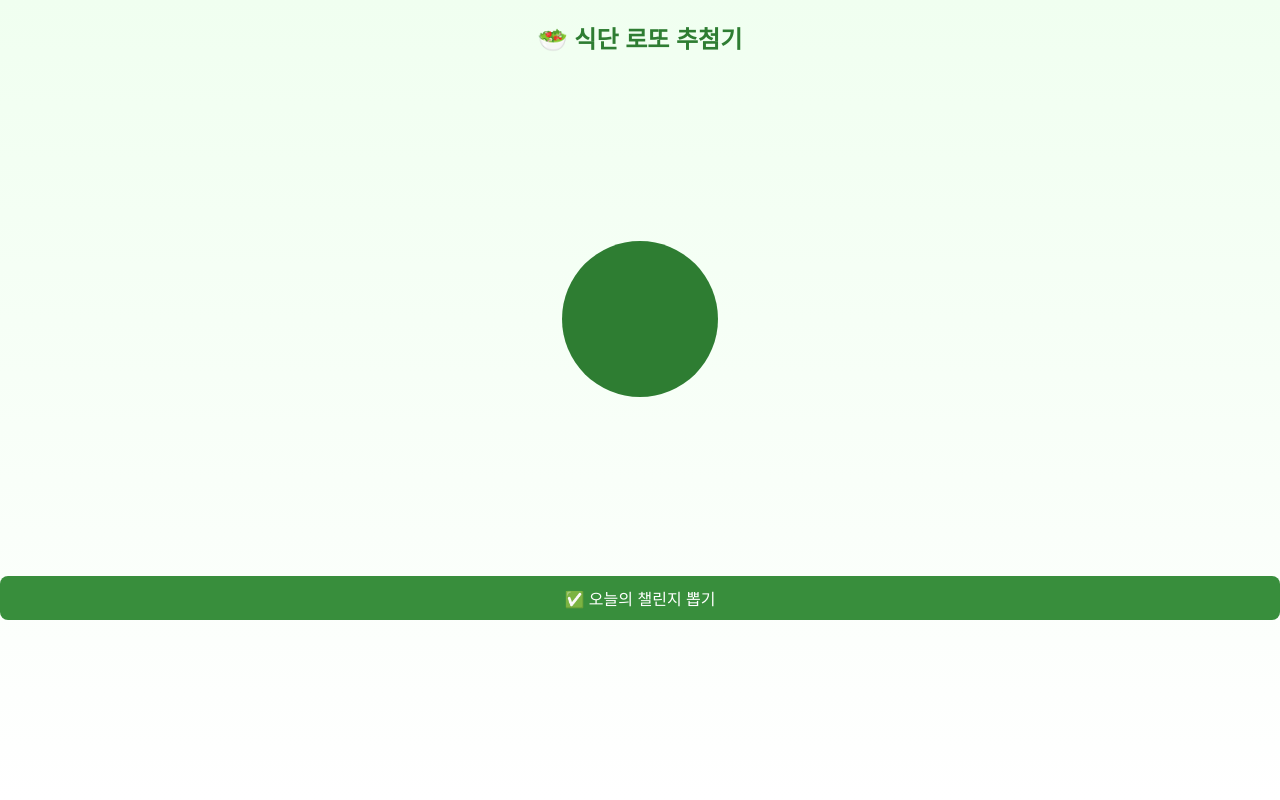
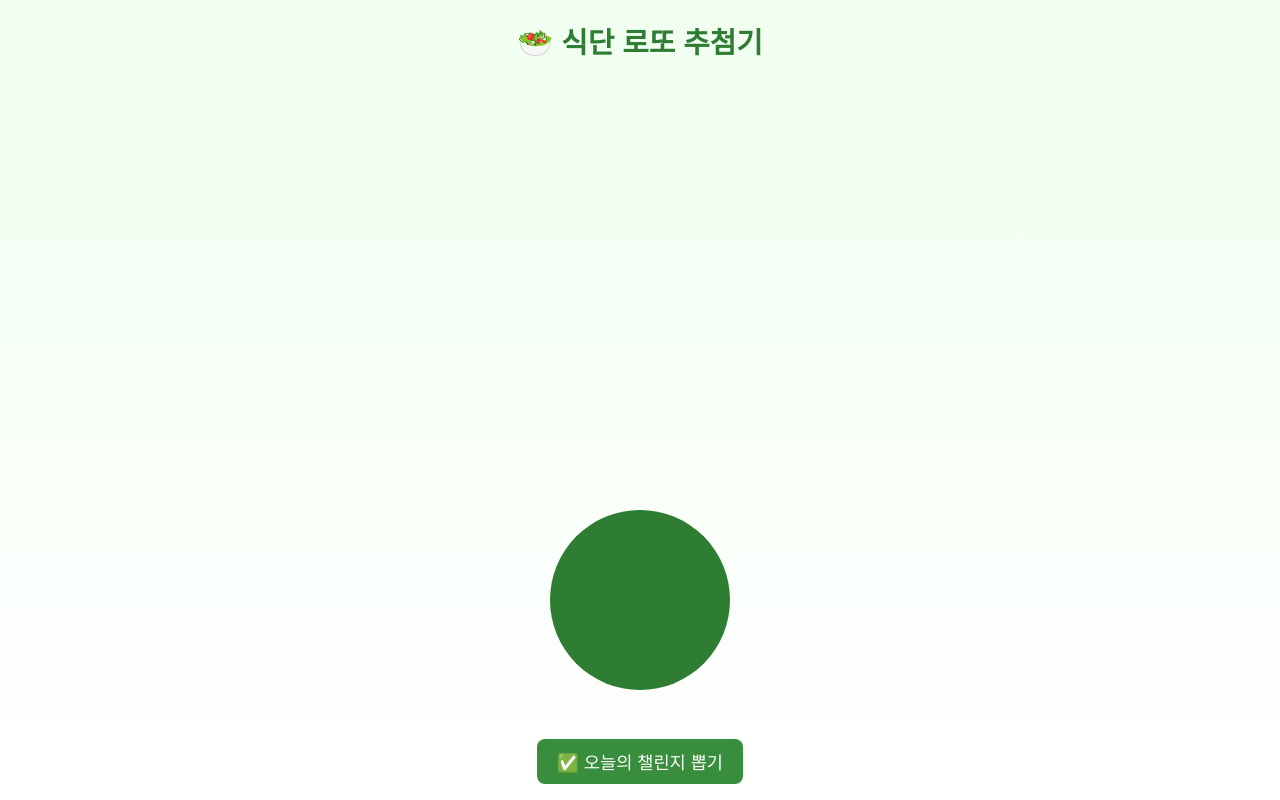
Before and after one commit to kroean-gon/dsq, a plain HTML site: page index.html in a window 1280 px wide. Drawn offline with Linux system fonts and the light colour scheme.

Commit message:
Update style.css

```diff
--- a/style.css
+++ b/style.css
@@ -3,22 +3,23 @@ body {
   padding: 0;
   font-family: 'Arial', sans-serif;
   background: linear-gradient(to bottom, #f0fff0, #ffffff);
-  overflow: hidden;  /* ✅ 스크롤 없앰 */
+  overflow: hidden;
   text-align: center;
-  height: 100vh;      /* ✅ 전체 화면 높이 */
+  height: 100vh;
   display: flex;
   flex-direction: column;
-  justify-content: space-between;  /* 위, 중간, 아래 균형 */
 }
 
 h1 {
-  margin-top: 20px;
-  font-size: 1.5rem;
+  margin: 20px 0 10px;
+  font-size: 1.8rem;
   color: #2e7d32;
 }
 
 #ball-container {
-  display: none;  /* 화면 내 요소가 너무 많으면 이걸 줄여야 함 */
+  position: relative;
+  flex: 1; /* 화면 공간 비율 조정 */
+  overflow: hidden;
 }
 
 .ball {
@@ -41,31 +42,36 @@ h1 {
 }
 
 #main-ball {
-  margin: 0 auto;
-  width: 140px;
-  height: 140px;
+  position: fixed;
+  left: 50%;
+  bottom: 110px;  /* ⬅️ 문구 안 가리게 높이 조정 */
+  transform: translateX(-50%) translateY(0) scale(1);
+  width: 160px;
+  height: 160px;
   border-radius: 50%;
   background-color: #2e7d32;
   color: white;
-  font-size: 1rem;
+  font-size: 1.1rem;
   font-weight: bold;
   display: flex;
   align-items: center;
   justify-content: center;
-  padding: 8px;
+  padding: 10px;
   line-height: 1.3;
   word-break: keep-all;
+  z-index: 10;
+  opacity: 1;
 }
 
 button {
   padding: 10px 20px;
-  font-size: 1rem;
+  font-size: 1.1rem;
   background: #388e3c;
   color: white;
   border: none;
   border-radius: 8px;
   cursor: pointer;
-  margin-top: 10px;
+  margin: 10px auto;
 }
 
 button:disabled {
@@ -79,14 +85,13 @@ button:hover:enabled {
 }
 
 #result {
-  font-size: 1rem;
+  font-size: 1.1rem;
   color: #1b5e20;
-  margin-bottom: 10px;
+  margin-bottom: 6px;
 }
 
-/* 👇 하단 문구를 항상 보이게 고정 */
 .footer {
-  font-size: 0.9rem;
-  margin-bottom: 12px;
+  font-size: 1rem;
   color: #444;
+  margin-bottom: 8px;
 }
```
